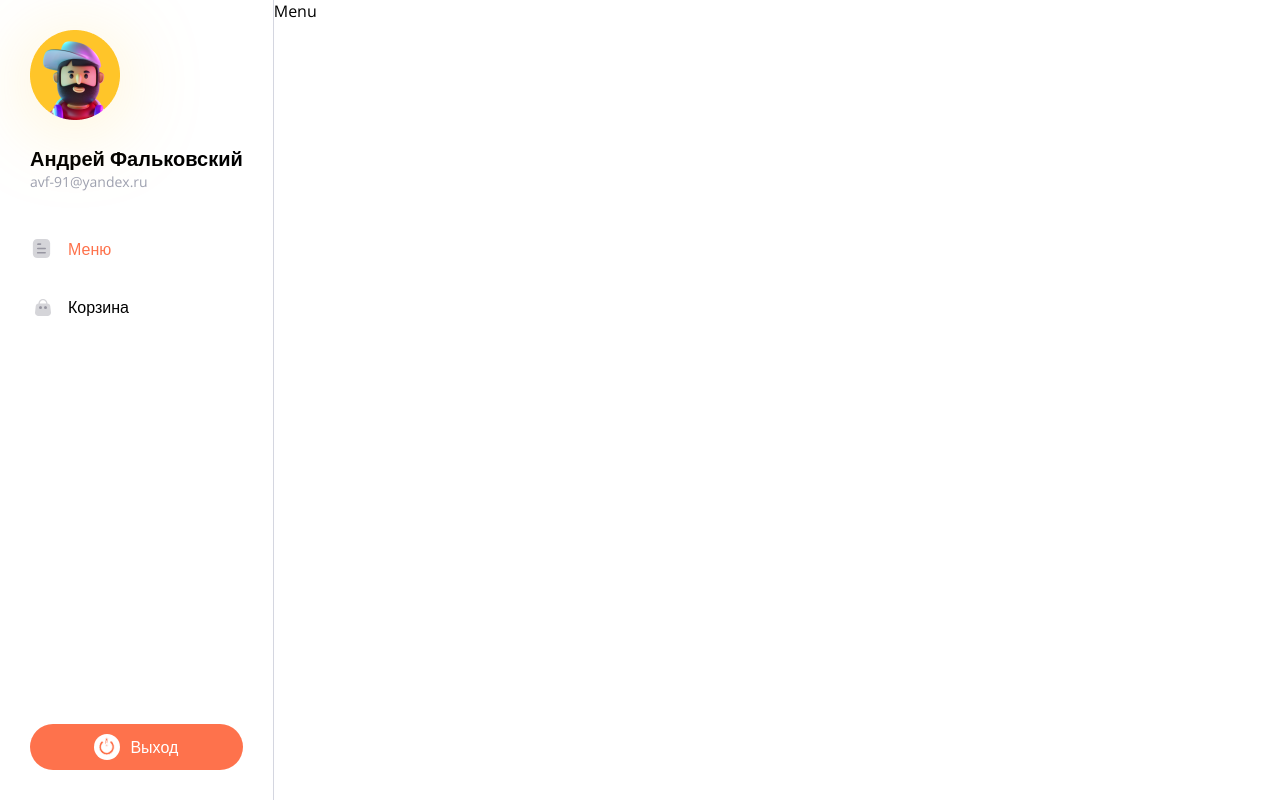
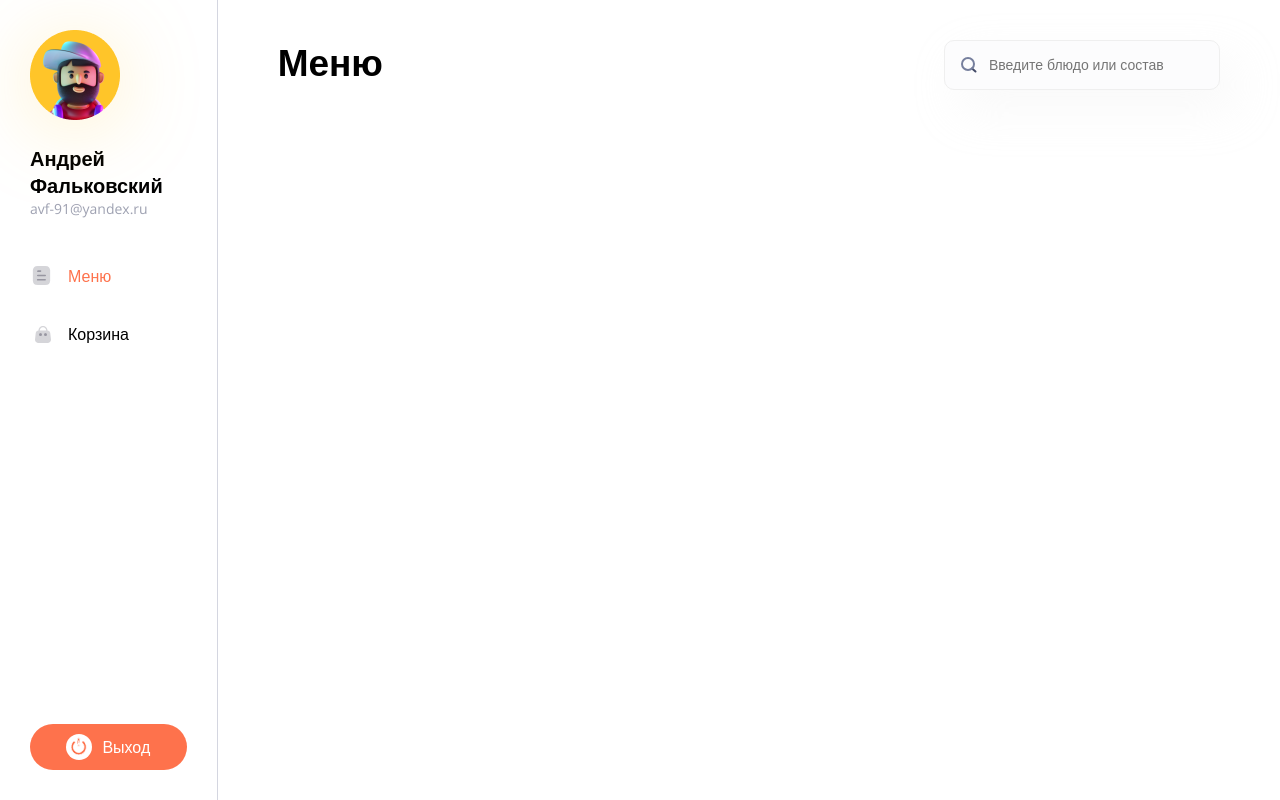
Before and after one commit to avf-hub/pizza-app, a React (Vite) app: page / in a window 1280 px wide. Built offline with nearby package versions, Linux system fonts and the light colour scheme.

Commit message:
Заголовок и поиск

```diff
--- /dev/null
+++ b/src/components/Headling/Headling.module.css
@@ -0,0 +1,8 @@
+h1 {
+	color: var(--text-color);
+	font-size: 37px;
+	font-style: normal;
+	font-weight: 600;
+	line-height: 120%;
+	margin: 0;
+}
--- /dev/null
+++ b/src/components/Headling/Headling.props.ts
@@ -0,0 +1,5 @@
+import type { HTMLAttributes, ReactNode } from 'react';
+
+export interface HeadingProps extends HTMLAttributes<HTMLHeadingElement> {
+	children: ReactNode;
+}
--- /dev/null
+++ b/src/components/Headling/Headling.tsx
@@ -0,0 +1,9 @@
+import styles from './Headling.module.css';
+import cn from 'classnames';
+import type { HeadingProps } from './Headling.props';
+
+function Headling({ children, className, ...props }: HeadingProps) {
+	return <h1 className={cn(className, styles.h1)} {...props}>{children}</h1>;
+};
+
+export default Headling;
--- /dev/null
+++ b/src/components/Search/Search.module.css
@@ -0,0 +1,22 @@
+.search {
+	font-size: 14px;
+	font-style: normal;
+	font-weight: 400;
+	color: var(--text-color);
+	background-color: #FCFCFD;
+	border: 1px solid #EFEFEF;
+	box-shadow: 15px 20px 45px 0px rgba(233, 233, 233, 0.25);
+	border-radius: 10px;
+	padding: 16px 30px 16px 44px;
+	min-width: 200px;
+}
+
+.input-wrapper {
+	position: relative;
+}
+
+.icon {
+	position: absolute;
+	left: 17px;
+	top: 17px;
+}
--- /dev/null
+++ b/src/components/Search/Search.props.ts
@@ -0,0 +1,5 @@
+import type { InputHTMLAttributes } from 'react';
+
+export interface SearchProps extends InputHTMLAttributes<HTMLInputElement> {
+	isValid?: boolean;
+}
--- /dev/null
+++ b/src/components/Search/Search.tsx
@@ -0,0 +1,17 @@
+import { forwardRef } from 'react';
+import styles from './Search.module.css';
+import cn from 'classnames';
+import type { SearchProps } from './Search.props';
+
+const Search = forwardRef<HTMLInputElement, SearchProps>(function Search({ isValid = true, className, ...props }, ref) {
+	return (
+		<div className={styles['input-wrapper']}>
+			<input ref={ref} className={cn(styles['search'], className, {
+				[styles['invalid']]: isValid
+			})} {...props}/>
+			<img className={styles.icon} src="/search-icon.svg" alt="Иконка лупы" />
+		</div>
+	);
+});
+
+export default Search;
--- a/src/layout/Layout/Layout.module.css
+++ b/src/layout/Layout/Layout.module.css
@@ -64,3 +64,8 @@
 	margin-bottom: 20px;
 	filter: drop-shadow(0px 8px 40px rgba(255, 197, 41, 0.25));
 }
+
+.content {
+	padding: 40px 60px;
+	width: 100%;
+}
--- a/src/layout/Layout/Layout.tsx
+++ b/src/layout/Layout/Layout.tsx
@@ -30,7 +30,7 @@
 				Выход
 			</Button>
 		</div>
-		<div>
+		<div className={styles.content}>
 			<Outlet/>
 		</div>
 	</div>;
--- /dev/null
+++ b/src/pages/Menu/Menu.module.css
@@ -0,0 +1,4 @@
+.head {
+	display: flex;
+	justify-content: space-between;
+}
--- a/src/pages/Menu/Menu.tsx
+++ b/src/pages/Menu/Menu.tsx
@@ -1,3 +1,13 @@
+import Headling from '../../components/Headling/Headling';
+import Search from '../../components/Search/Search';
+import styles from './Menu.module.css';
+
 export function Menu() {
-	return <>Menu</>;
+	return <>
+		<div className={styles.head}>
+			<Headling>Меню</Headling>
+			<Search placeholder='Введите блюдо или состав'/>
+		</div>
+
+	</>;
 }
```
Also changed, not shown: src/App.tsx (deleted, +0 -21 lines).
